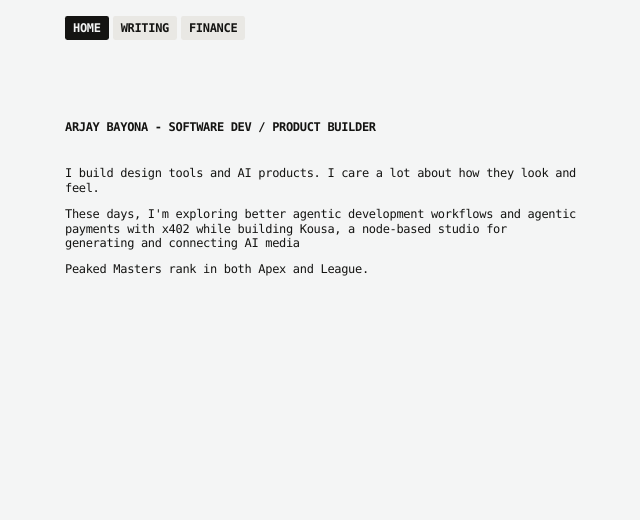
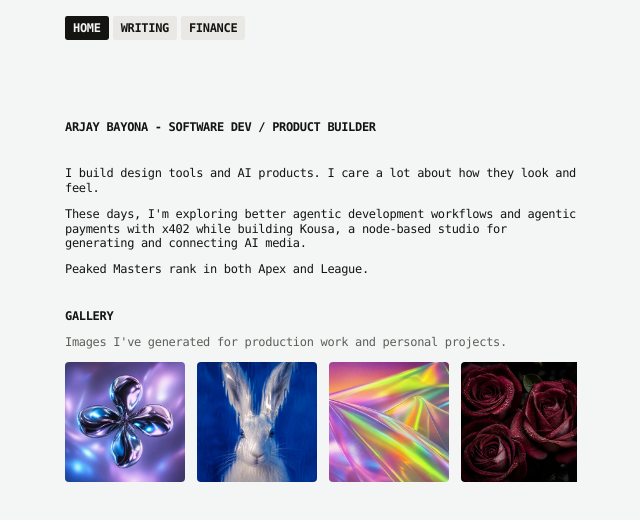
Before and after one commit to arjayby/arjayby1, an Astro site: page / in a window 1280 px wide. Shown: the whole page, without its empty margins (319-959 px from the left). Built offline with nearby package versions, Linux system fonts and the light colour scheme; Astro itself is replaced by a stand-in of ours; no server answers; a web font is replaced by a local one.

Commit message:
feat: add generated image gallery

```diff
--- a/src/pages/index.astro
+++ b/src/pages/index.astro
@@ -1,6 +1,21 @@
 ---
 import BaseLayout from "@/layouts/BaseLayout.astro";
 import TooltipLink from "@/components/TooltipLink";
+
+const kousaImages = [
+  { src: "/images/kousa/chrome-bloom.webp", alt: "Chrome flower sculpture" },
+  { src: "/images/kousa/glass-hare.webp", alt: "Glass hare sculpture" },
+  { src: "/images/kousa/iridescent-film.webp", alt: "Iridescent film" },
+  { src: "/images/kousa/burgundy-roses.webp", alt: "Burgundy roses" },
+  { src: "/images/kousa/teal-fabric.webp", alt: "Teal fabric folds" },
+  { src: "/images/kousa/desert-arch.webp", alt: "Desert arch" },
+  { src: "/images/kousa/sculpted-sneaker.webp", alt: "Sculpted sneaker" },
+  { src: "/images/kousa/distorted-fox.webp", alt: "Distorted fox portrait" },
+  { src: "/images/kousa/sea-cave.webp", alt: "Sea cave" },
+  { src: "/images/kousa/amber-fragrance.webp", alt: "Amber fragrance bottle" },
+  { src: "/images/kousa/moss-stream.webp", alt: "Mossy stream" },
+  { src: "/images/kousa/coral-fan.webp", alt: "Coral fan" },
+];
 ---
 
 <BaseLayout
@@ -16,25 +31,43 @@ import TooltipLink from "@/components/TooltipLink";
         <p>
           I build design tools and AI products. I care a lot about how they look
           and feel.
-
+        </p>
         <p>
           These days, I'm exploring better agentic development workflows and
           agentic payments with x402 while building <TooltipLink
             href="https://www.kousa.app"
             client:load>Kousa</TooltipLink
-            >, a node-based studio for generating and connecting AI media
+          >, a node-based studio for generating and connecting AI media.
         </p>
         <p>
           Peaked Masters rank in both <TooltipLink
             href="https://www.ea.com/games/apex-legends"
             client:load>Apex</TooltipLink
-            > and <TooltipLink
-              href="https://www.leagueoflegends.com/"
-              client:load>League</TooltipLink
+          > and <TooltipLink href="https://www.leagueoflegends.com/" client:load
+            >League</TooltipLink
           >.
         </p>
-        </p>
       </div>
+
+      <section class="kousa-gallery" aria-labelledby="kousa-gallery-heading">
+        <h2 id="kousa-gallery-heading">Gallery</h2>
+        <p>Images I've generated for production work and personal projects.</p>
+        <ul tabindex="0" aria-label="Kousa image gallery">
+          {
+            kousaImages.map(({ src, alt }) => (
+              <li>
+                <img
+                  src={src}
+                  alt={alt}
+                  width="768"
+                  height="768"
+                  loading="lazy"
+                />
+              </li>
+            ))
+          }
+        </ul>
+      </section>
     </div>
   </article>
 </BaseLayout>
--- a/src/styles/global.css
+++ b/src/styles/global.css
@@ -197,6 +197,52 @@
   .copy-stack p {
     margin: 0;
     color: var(--foreground);
+  }
+
+  .kousa-gallery {
+    display: grid;
+    gap: 0.75rem;
+    min-width: 0;
+  }
+
+  .kousa-gallery h2 {
+    margin: 0;
+    font-size: inherit;
+    font-weight: 700;
+    line-height: inherit;
+    text-transform: uppercase;
+  }
+
+  .kousa-gallery p {
+    margin: 0;
+    color: var(--muted-foreground);
+  }
+
+  .kousa-gallery ul {
+    display: flex;
+    gap: 0.75rem;
+    margin: 0;
+    padding: 0 0 0.5rem;
+    overflow-x: auto;
+    overscroll-behavior-inline: contain;
+    scroll-snap-type: inline mandatory;
+    scrollbar-color: var(--muted-foreground) var(--muted);
+    scrollbar-width: thin;
+    list-style: none;
+  }
+
+  .kousa-gallery li {
+    flex: 0 0 clamp(6rem, 23vw, 7.5rem);
+    scroll-snap-align: start;
+  }
+
+  .kousa-gallery img {
+    display: block;
+    width: 100%;
+    height: auto;
+    aspect-ratio: 1;
+    border-radius: var(--radius);
+    object-fit: cover;
   }
 
   .entry-list {
```
Also changed, not shown: public/images/kousa/amber-fragrance.webp (added), public/images/kousa/burgundy-roses.webp (added), public/images/kousa/chrome-bloom.webp (added), public/images/kousa/coral-fan.webp (added), public/images/kousa/desert-arch.webp (added), public/images/kousa/distorted-fox.webp (added), public/images/kousa/glass-hare.webp (added), public/images/kousa/iridescent-film.webp (added), public/images/kousa/moss-stream.webp (added), public/images/kousa/sculpted-sneaker.webp (added), public/images/kousa/sea-cave.webp (added), public/images/kousa/teal-fabric.webp (added). Lines whose indentation alone changed are shown as unchanged.
